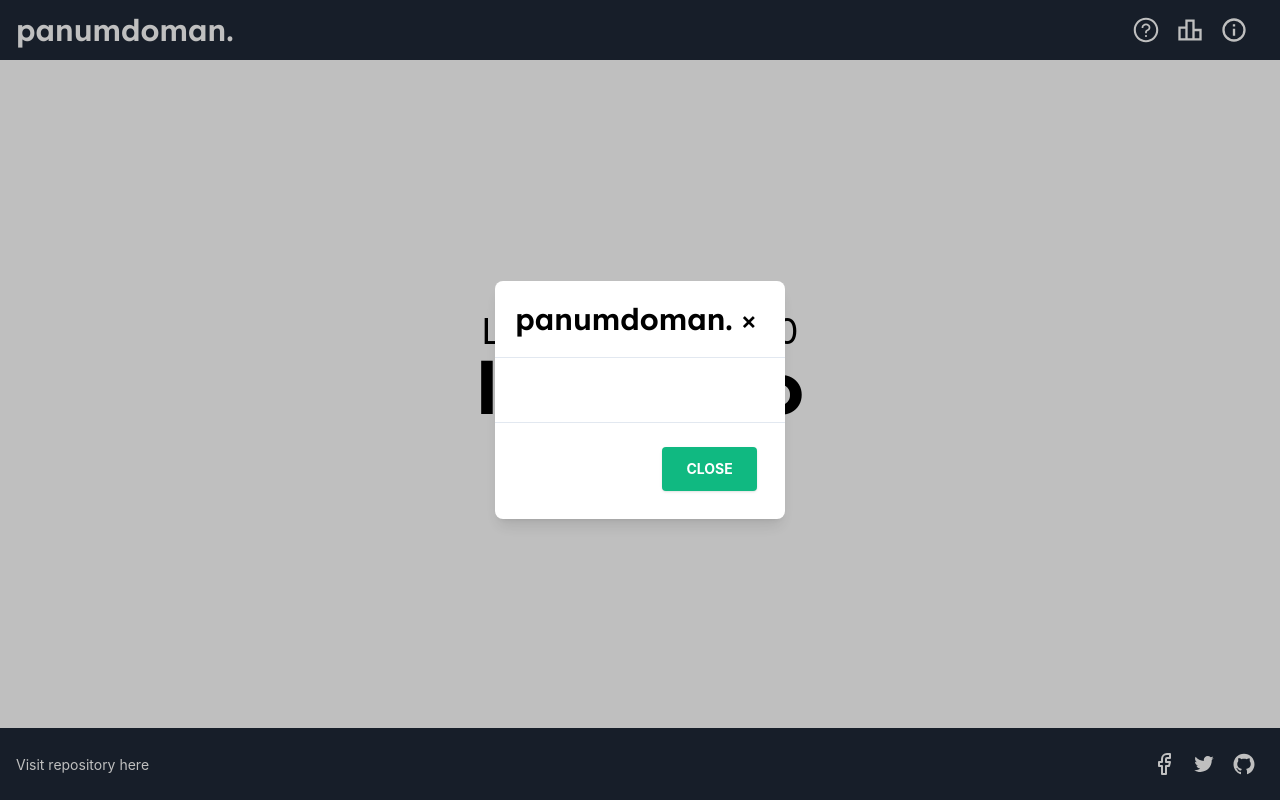
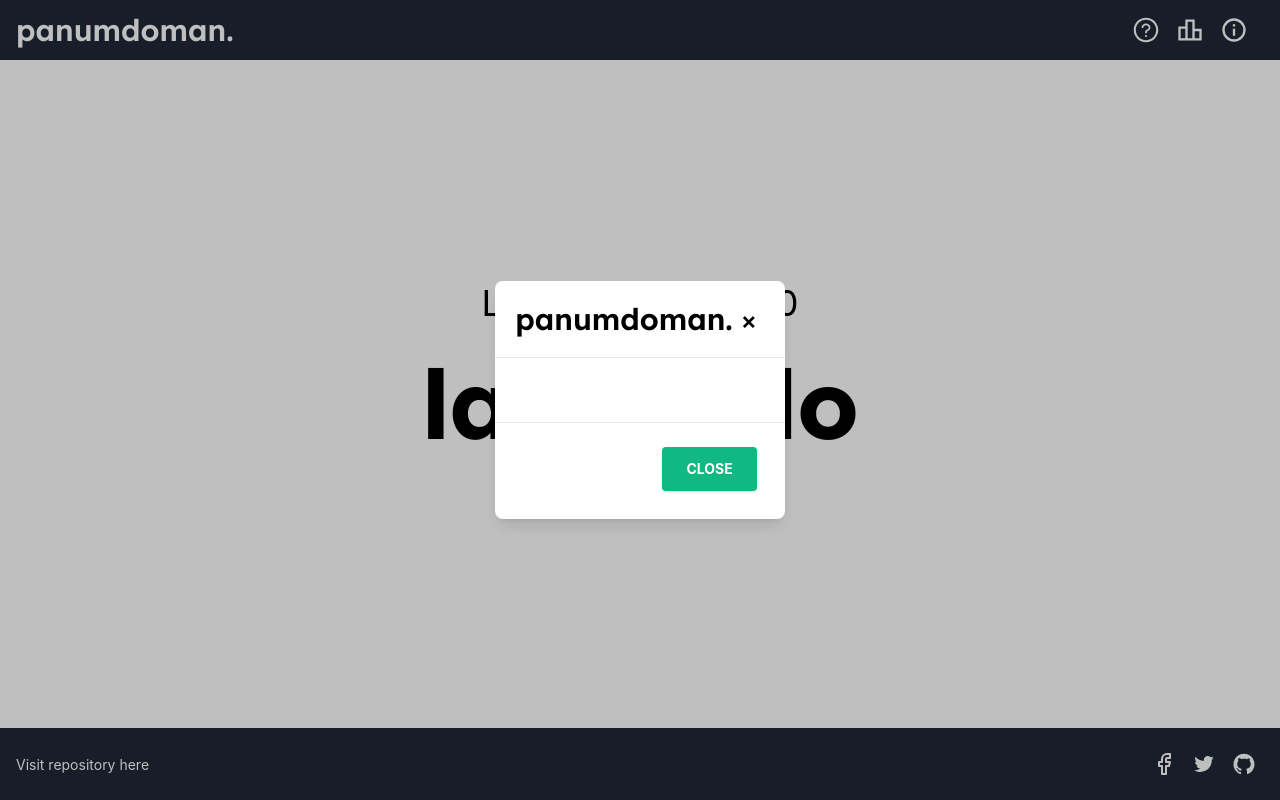
Before and after one commit to louispawaon/panumdoman, a Next.js app in the folder panumdoman/: page / in a window 1280 px wide. Built offline with nearby package versions, Linux system fonts and the light colour scheme.

Commit message:
update maingame

```diff
--- a/panumdoman/components/MainGame/MainGame.tsx
+++ b/panumdoman/components/MainGame/MainGame.tsx
@@ -81,16 +81,16 @@ useEffect(()=>{
     <div className="flex justify-center items-center h-screen">
         {gameOver ? (
             <div className="text-center">
-                <p className="font-lexend sm:text-9xl text-7xl font-bold">Game Over</p>
+                <p className="font-lexend xl:text-8xl lg:text-7xl md:text-6xl sm:text-5xl font-bold">Game Over</p>
                 <button className="mt-6 text-center bg-transparent hover:bg-blue-500 text-blue-700 font-semibold hover:text-white py-2 px-4 border border-blue-500 hover:border-transparent rounded" onClick={restartGame}>Restart</button>
             </div>
         ) : (
           <div>
-              <div className="flex justify-center space-x-10 text-center text-4xl">
+              <div className="mb-8 flex justify-center space-x-10 text-center text-4xl">
                 <p>Lives| {lives}</p>
                 <p>Score| {score}</p>
               </div>
-              <p className="text-center sm:text-9xl text-7xl font-lexend font-bold">{currentWord.tagalogWords}</p>
+              <p className="text-center xl:text-8xl lg:text-7xl md:text-6xl sm:text-5xl font-lexend font-bold">{currentWord.tagalogWords}</p>
               <div className="mt-6 text-center space-x-20">
                 <button className="bg-transparent hover:bg-blue-500 text-blue-700 font-semibold hover:text-white py-2 px-4 border border-blue-500 hover:border-transparent rounded" onClick={() => handleGuess(true)}>SEEN</button>
                 <button className="bg-transparent hover:bg-blue-500 text-blue-700 font-semibold hover:text-white py-2 px-4 border border-blue-500 hover:border-transparent rounded" onClick={() => handleGuess(false)}>NEW</button>
```
